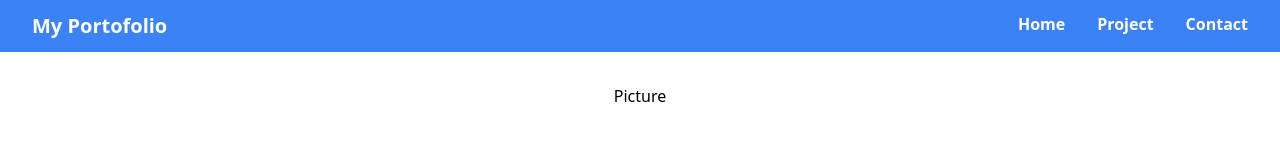
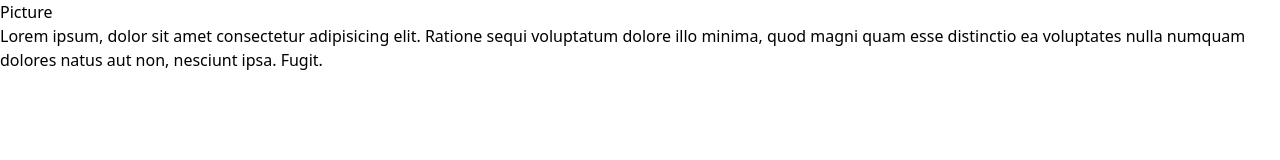
Before and after one commit to mujiburrahman2704/mujiburrahman2704.github.io, a website: page index.html in a window 1280 px wide. Drawn offline with Linux system fonts and the light colour scheme.

Commit message:
first update

```diff
--- a/index.html
+++ b/index.html
@@ -1,33 +1,23 @@
 <!doctype html>
 <html>
+
 <head>
   <meta charset="UTF-8">
   <meta name="viewport" content="width=device-width, initial-scale=1.0">
   <link href="style.css" rel="stylesheet">
 </head>
+
 <body>
-  <!-- Navbar -->
+
   <section id="navbar">
-    <nav class="bg-blue-500 py-3">
-        <div class="justify-between flex flex-row">
-            <div class="mx-8">
-                <h2 class="text-white font-bold text-xl">My Portofolio</h2>
-            </div>
-            <div class="flex flex-row mx-8 space-x-8 text-white font-bold">
-                <a href="#home" class="hover:text-gray-300 hover:underline" translate="yes">Home</a>
-                <a href="#projek" class="hover:text-gray-300 hover:underline" translate="yes">Project</a>
-                <a href="#kontak" class="hover:text-gray-300 hover:underline" translate="yes">Contact</a>
-            </div>
-        </div>
-    </nav>
-  </section>
-  <!-- End Navbar -->
-
-  <section id="home">
-    <div class="flex justify-center mt-8">
-      <h2>Picture</h2>
+    <div class="w-1/2">
+      Picture
+    </div>
+    <div class="w-2/2">
+      Lorem ipsum, dolor sit amet consectetur adipisicing elit. Ratione sequi voluptatum dolore illo minima, quod magni quam esse distinctio ea voluptates nulla numquam dolores natus aut non, nesciunt ipsa. Fugit.
     </div>
   </section>
 
 </body>
+
 </html>
```
